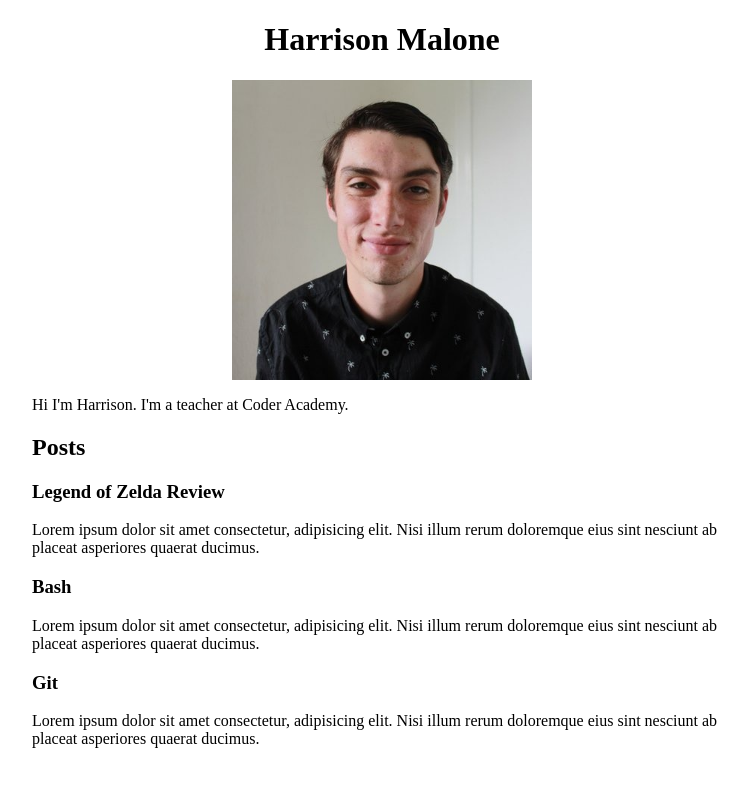
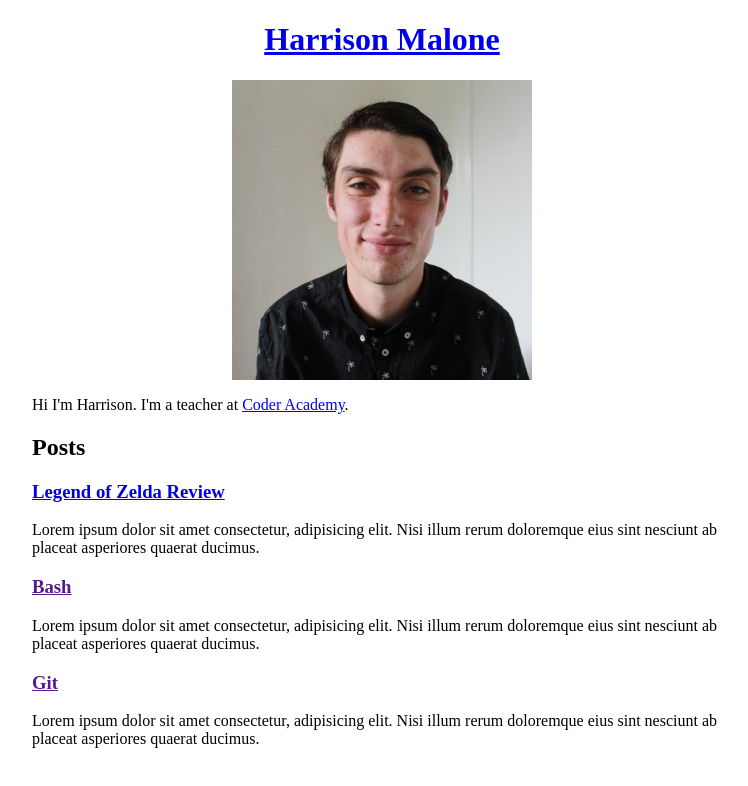
Before and after one commit to harrisonmalone/harrisons-portfolio, a plain HTML site: page index.html in a window 1280 px wide. Shown: the whole page, without its empty margins (258-1006 px from the left). Drawn offline with Linux system fonts and the light colour scheme.

Commit message:
heading now has link to index.html, created about-me component, added links to all blog posts

```diff
--- a/index.html
+++ b/index.html
@@ -9,23 +9,25 @@
 </head>
 <body>
   <div class="container">
-    <h1 class="heading">Harrison Malone</h1>
+    <h1 class="heading"><a href="/">Harrison Malone</a></h1>
     <div class="image-wrapper">
       <img id="profile" src="me.jpeg" alt="profile picture of harrison">
     </div>
-    <p>Hi I'm Harrison. I'm a teacher at Coder Academy.</p>
+    <div class="about-me">
+      <p>Hi I'm Harrison. I'm a teacher at <a href="https://coderacademy.edu.au" target="_blank">Coder Academy</a>.</p>
+    </div>
     <h2>Posts</h2>
     <main>
       <article>
-        <h3>Legend of Zelda Review</h3>
+        <h3><a href="./posts/legend-of-zelda.html">Legend of Zelda Review</a></h3>
         <p>Lorem ipsum dolor sit amet consectetur, adipisicing elit. Nisi illum rerum doloremque eius sint nesciunt ab placeat asperiores quaerat ducimus.</p>
       </article>
       <article>
-        <h3>Bash</h3>
+        <h3><a href="">Bash</a></h3>
         <p>Lorem ipsum dolor sit amet consectetur, adipisicing elit. Nisi illum rerum doloremque eius sint nesciunt ab placeat asperiores quaerat ducimus.</p>
       </article>
       <article>
-        <h3>Git</h3>
+        <h3><a href="">Git</a></h3>
         <p>Lorem ipsum dolor sit amet consectetur, adipisicing elit. Nisi illum rerum doloremque eius sint nesciunt ab placeat asperiores quaerat ducimus.</p>
       </article>
     </main>
```
